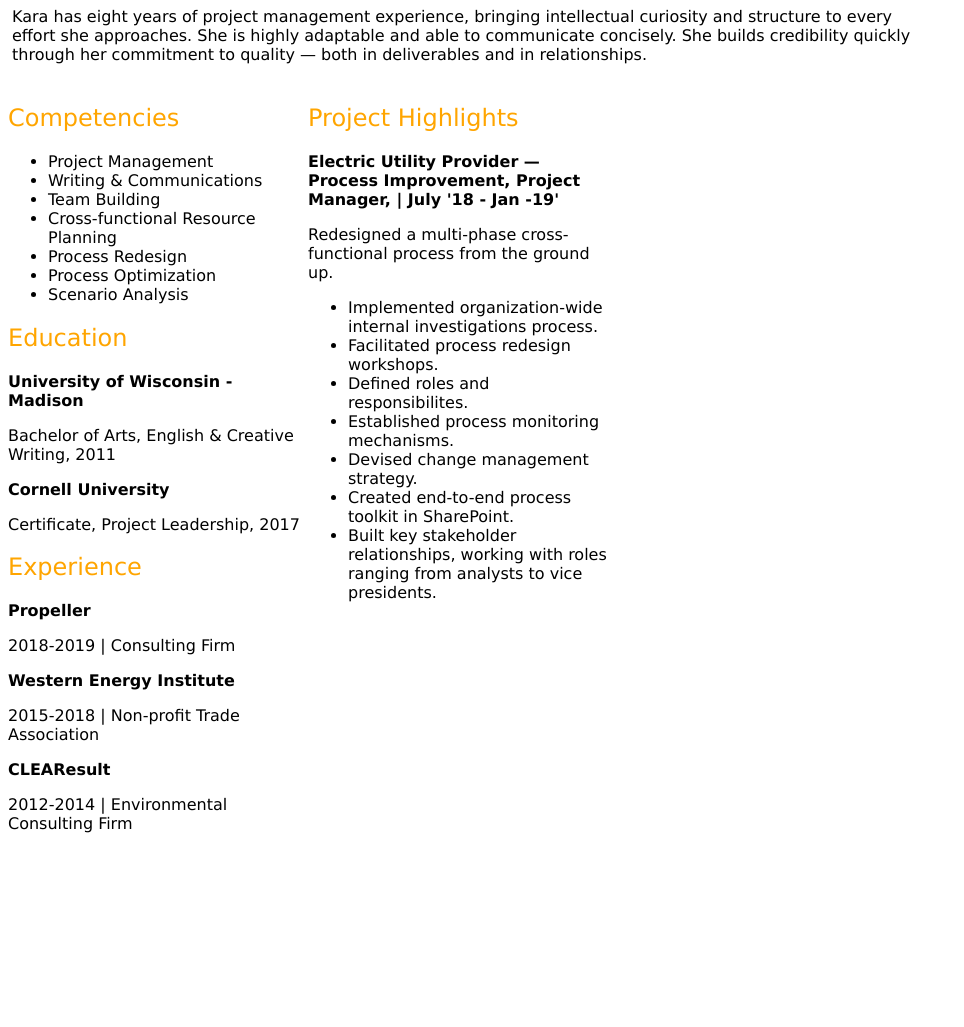
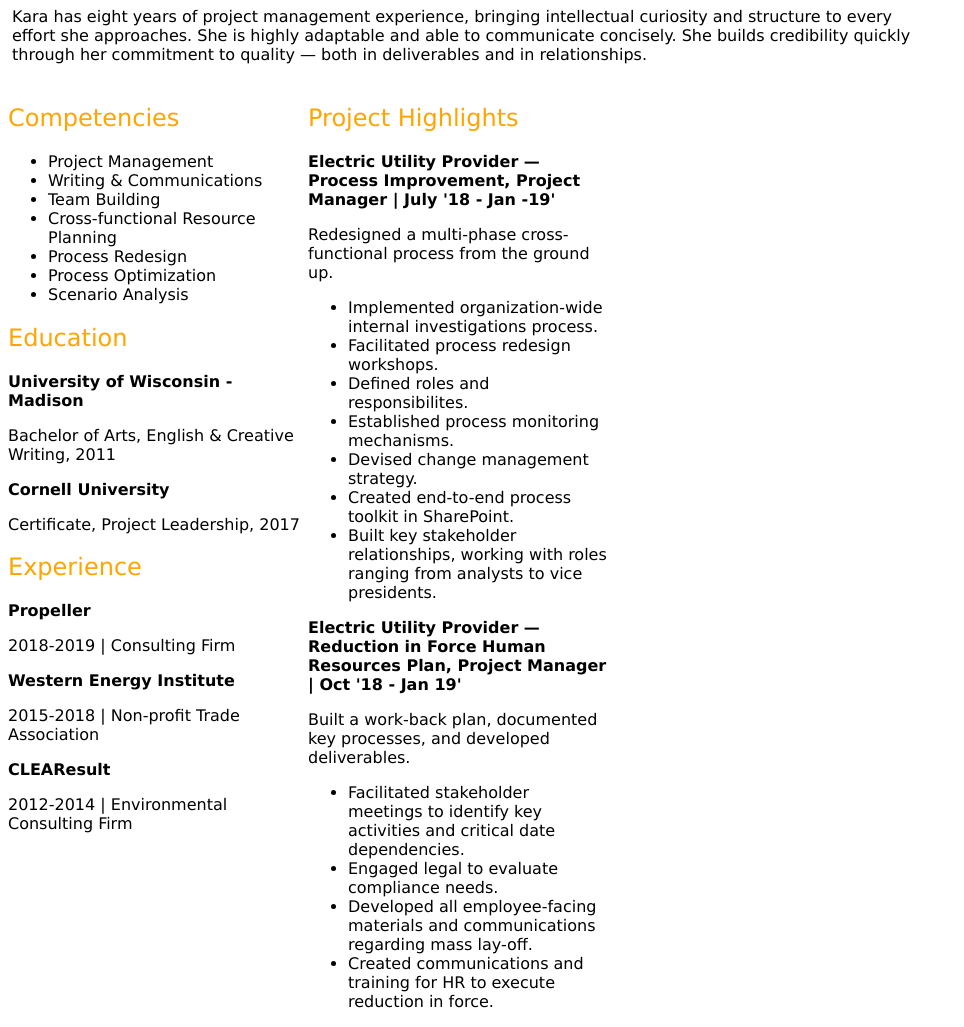
Before and after one commit to krnclwlf/resume, a plain HTML site: page index.html in a window 1280 px wide. Shown: the part 78-1105 px from the top of the page, without its empty margins (0-964 px from the left). Before the commit the page ends 927 px from the top, so only its background shows below. Drawn offline with Linux system fonts and the light colour scheme.

Commit message:
Add additional project highlight content.

```diff
--- a/index.html
+++ b/index.html
@@ -42,7 +42,7 @@
   </div>
   <div class="column">
     <h2 class="header">Project Highlights</h2>
-      <h3>Electric Utility Provider — Process Improvement, Project Manager, | July '18 - Jan -19'</h3>
+      <h3>Electric Utility Provider — Process Improvement, Project Manager | July '18 - Jan -19'</h3>
         <p>Redesigned a multi-phase cross-functional process from the ground up.</p>
           <ul>
             <li>Implemented organization-wide internal investigations process.</li>
@@ -53,6 +53,14 @@
             <li>Created end-to-end process toolkit in SharePoint.</li>
             <li>Built key stakeholder relationships, working with roles ranging from analysts to vice presidents.</li>
           </ul>
+      <h3>Electric Utility Provider — Reduction in Force Human Resources Plan, Project Manager | Oct '18 - Jan 19'</h3>
+        <p>Built a work-back plan, documented key processes, and developed deliverables.</p>
+          <ul>
+            <li>Facilitated stakeholder meetings to identify key activities and critical date dependencies.</li>
+            <li>Engaged legal to evaluate compliance needs.</li>
+            <li>Developed all employee-facing materials and communications regarding mass lay-off.</li>
+            <li>Created communications and training for HR to execute reduction in force.</li>
+          </ul>
   </div>
   </body>
 </html>
```
